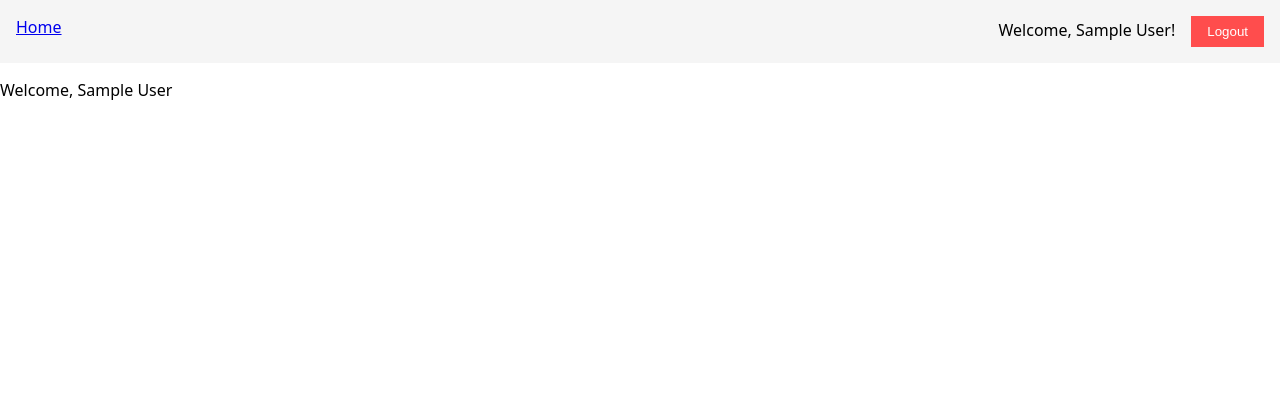
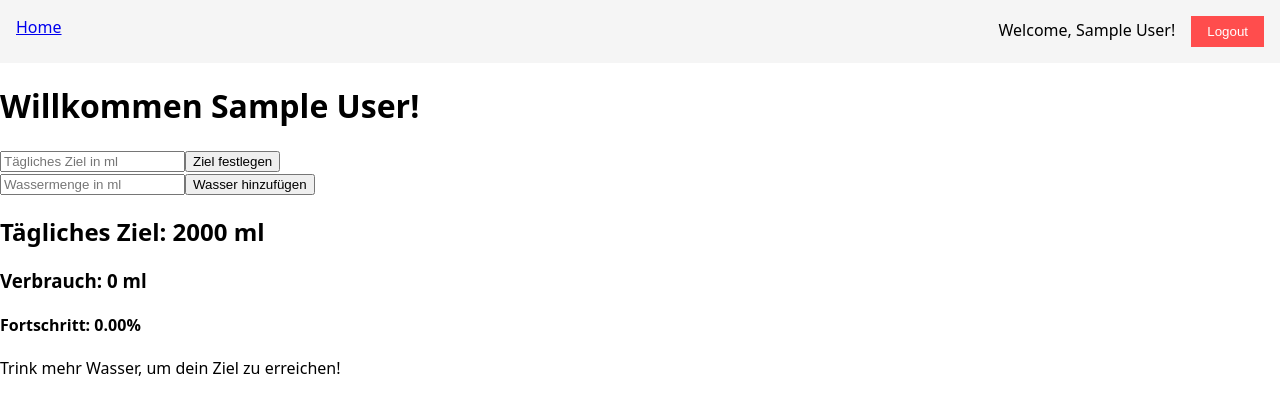
Before and after one commit to Eduardekkel/water-tracker, a Next.js app: page / in a window 1280 px wide. Shown: the top 412 px of the page. Built offline with nearby package versions, Linux system fonts and the light colour scheme; no server answers; sample sign-in values are in the browser's storage.

Commit message:
goal form implemented in dashboard

```diff
--- a/pages/index.js
+++ b/pages/index.js
@@ -1,11 +1,15 @@
-// pages/dashboard.js
 import { useSession } from "next-auth/react";
 import { useRouter } from "next/router";
-import { useEffect } from "react";
+import { useEffect, useState } from "react";
+import GoalsForm from "@/components/GoalsForm/GoalsForm";
+import WaterForm from "@/components/WaterForm/WaterForm";
 
 export default function Dashboard() {
   const { data: session, status } = useSession();
   const router = useRouter();
+
+  const [goal, setGoal] = useState(2000);
+  const [waterEntries, setWaterEntries] = useState([]);
 
   useEffect(() => {
     if (status === "unauthenticated") {
@@ -17,9 +21,30 @@ export default function Dashboard() {
     return <div>Loading...</div>;
   }
 
+  const totalWater = waterEntries.reduce((sum, entry) => sum + entry.amount, 0);
+  const progressPercentage = Math.min((totalWater / goal) * 100, 100);
+
   return (
-    <>
-      <p>Welcome, {session?.user?.name}</p>
-    </>
+    <div>
+      <h1>Willkommen {session?.user?.name || "User"}!</h1>
+      <GoalsForm setGoal={setGoal} />
+      <WaterForm
+        addWaterEntry={(amount) =>
+          setWaterEntries((prevEntries) => [
+            ...prevEntries,
+            { amount: parseInt(amount), date: new Date() },
+          ])
+        }
+      />
+      <div>
+        <h2>Tägliches Ziel: {goal} ml</h2>
+        <h3>Verbrauch: {totalWater} ml</h3>
+        <h4>Fortschritt: {progressPercentage.toFixed(2)}%</h4>
+        {progressPercentage < 100 && (
+          <p>Trink mehr Wasser, um dein Ziel zu erreichen!</p>
+        )}
+        {progressPercentage >= 100 && <p>Ziel erreicht! Gut gemacht!</p>}
+      </div>
+    </div>
   );
 }
```
